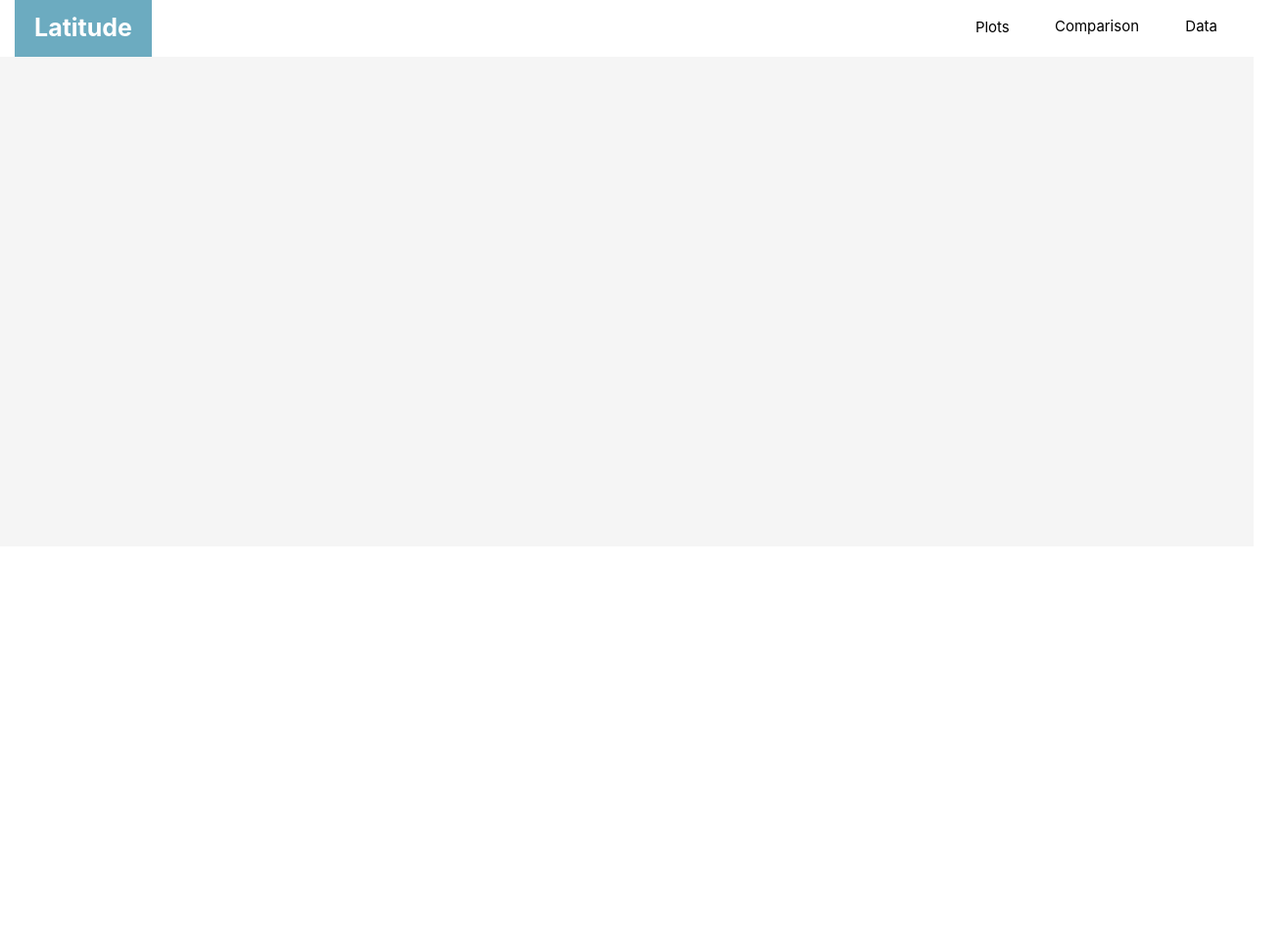
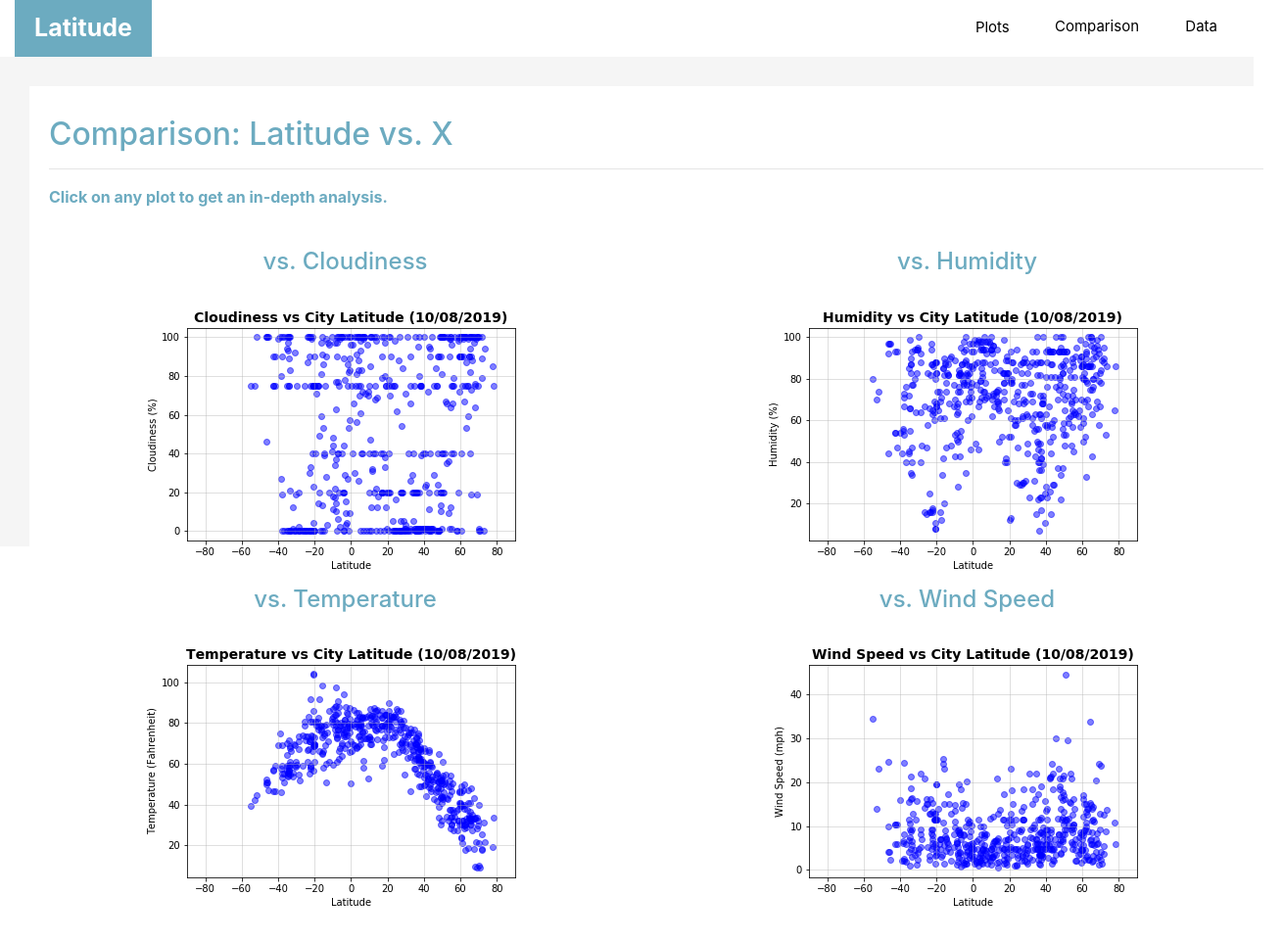
Before and after one commit to KatRootes/Web-Design-Challenge, a plain HTML site: page comparison.html in a window 1280 px wide. Shown: the whole page at 98% size, 1310 px wide, since content can reach past the window. Before the commit the page ends 800 px from the top, so only its background shows below. Drawn offline with nearby package versions, Linux system fonts and the light colour scheme.

Commit message:
Got Comparison working.  Got html working on its own with app.py.  Can't connect data.html and app.py

```diff
--- a/comparison.html
+++ b/comparison.html
@@ -41,6 +41,40 @@
       </div>
       <div class="container-fluid">
           <div id="MainContent" class="row">
+            <div class="col-md-12 indexPage">
+                <h2>Comparison: Latitude vs. X</h1>
+                <hr>
+                <p>Click on any plot to get an in-depth analysis.</p>
+                <br>
+                <div class="row comparisons">
+                    <div class="col-md-6">
+                        <h4>vs. Cloudiness</h2>
+                        <a target="_self" href="cloudiness.html">
+                            <img  class="visuals" src="resources/assets/images/LatvsCloudiness.png" alt="Cloudy Map">
+                        </a>
+                    </div>
+                    <div class="col-md-6">
+                        <h4>vs. Humidity</h4>
+                        <a target="_self" href="humidity.html">
+                            <img  class="visuals" src="resources/assets/images/LatvsHumidity.png" alt="Humidity Map">
+                        </a>
+                    </div>
+                </div>
+                <div class="row comparisons">
+                    <div class="col-md-6">
+                        <h4>vs. Temperature</h4>
+                        <a target="_self" href="temperature.html">
+                            <img  class="visuals" src="resources/assets/images/LatvsTemperature.png" alt="Temperature Map">
+                        </a>
+                    </div>
+                    <div class="col-md-6">
+                        <h4>vs. Wind Speed</h4>
+                        <a target="_self" href="windspeed.html">
+                            <img  class="visuals" src="resources/assets/images/LatvsWindSpeed.png" alt="Cloudy Map">
+                        </a>
+                    </div>
+                </div>
+            </div>
           </div>
       </div>
 
--- a/style.css
+++ b/style.css
@@ -60,6 +60,10 @@
     margin: 10px;
     max-width:100%;
     height:auto;
+}
+
+.comparisons {
+    text-align:center;
 }
 
 .mainVisual {
```
Also changed, not shown: 1 other file.
